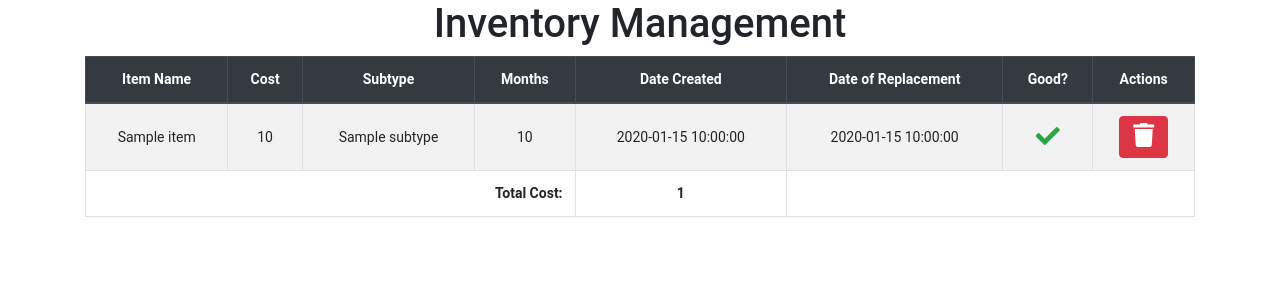
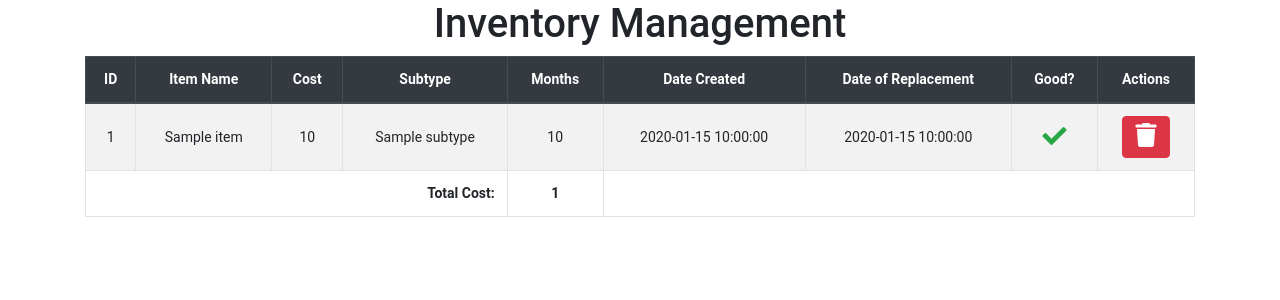
Before and after one commit to sridharsabarish/easyInventory, a Flask app: template templates/display.html in a window 1280 px wide. Shown: the part 56-356 px from the top of the page. Run offline with Flask 2, Linux system fonts and the light colour scheme; the template is opened without the code that fills it: most values are stand-ins (such as "Sample title", 1, 10 or a date in 2020); some libraries are stand-ins or nearby versions.

Commit message:
Now Delete by primary key works

```diff
--- a/app.py
+++ b/app.py
@@ -68,7 +68,7 @@ def add():
 def delete(productName=None):
     delete = Delete()
 
-    item_name = request.args.get("name")
+    item_name = request.args.get("id")
     print(item_name)
     if item_name:
         delete.deleteData(str(item_name))
--- a/inventoryManager.py
+++ b/inventoryManager.py
@@ -109,6 +109,7 @@ class Fetch:
             for row in cursor.fetchall():
                 print(row)
                 print("There there")
+                id=row[0]
                 item_name = row[1]
                 cost = row[2]
                 subtype = row[3]
@@ -124,6 +125,7 @@ class Fetch:
                 # Add the information to the dictionary
                 info_list.append(
                     {
+                        Constants.ITEM.ID: id,
                         Constants.ITEM.NAME: item_name,
                         Constants.ITEM.COST: cost,
                         Constants.ITEM.TYPE: subtype,
@@ -166,6 +168,7 @@ class Fetch:
                 # Add the information to the dictionary
                 info_list.append(
                     {
+                        Constants.ITEM.ID: id,
                         Constants.ITEM.NAME: item_name,
                         Constants.ITEM.COST: cost,
                         Constants.ITEM.TYPE: subtype,
--- a/templates/display.html
+++ b/templates/display.html
@@ -53,6 +53,7 @@
         <table class="table table-striped table-bordered">
             <thead class="thead-dark">
                 <tr>
+                    <th class="font-weight-bold text-center" scope="col">ID</th>
                     <th class="font-weight-bold text-center" scope="col">Item Name</th>
                     <th class="font-weight-bold text-center" scope="col">Cost</th>
                     <th class="font-weight-bold text-center" scope="col">Subtype</th>
@@ -66,6 +67,7 @@
             <tbody>
                 {% for item in inventory %}
                 <tr>
+                    <td class="text-center">{{ item.id }}</td>
                     <td class="text-center">{{ item.name }}</td>
                     <td class="text-center">{{ item.cost }}</td>
                     <td class="text-center">{{ item.subtype }}</td>
@@ -80,7 +82,7 @@
                         {% endif %}
                     </td>
                     <td class="text-center">
-                        <a href="/inventory/delete?name={{ item.name }}" class="btn btn-danger" title="Delete"><i class="fas fa-trash" style="font-size: 1.5rem;"></i></a>
+                        <a href="/inventory/delete?id={{ item.id }}" class="btn btn-danger" title="Delete"><i class="fas fa-trash" style="font-size: 1.5rem;"></i></a>
                     </td>
                 </tr>
                 {% endfor %}
--- a/testInventoryManager.py
+++ b/testInventoryManager.py
@@ -1,12 +1,12 @@
 import unittest
-from inventoryManager import Menu, Add, Display, Delete, Validation, DB, Edit
+from inventoryManager import  Add, Display, Delete, Validation, DB, Edit
 from exportManager import Export2CSV
 import Constants
 
 
 class TestInventoryManager(unittest.TestCase):
 
-    menu = Menu()
+
     handleInputs = Add()
     export2csv = Export2CSV()
     display = Display()
```
